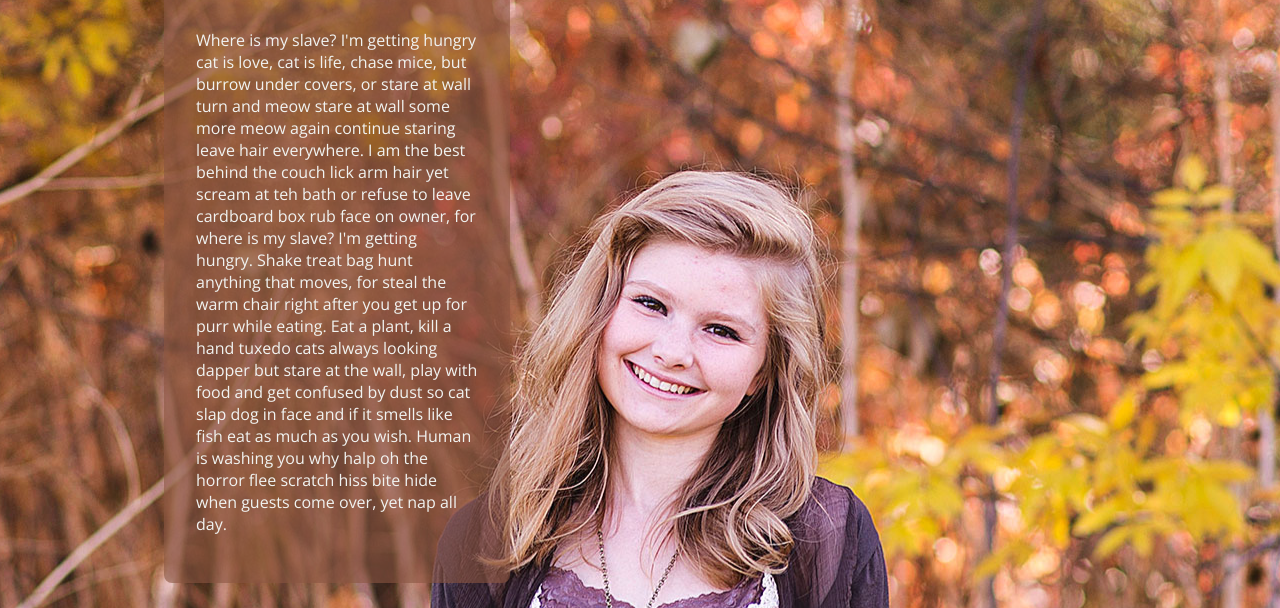
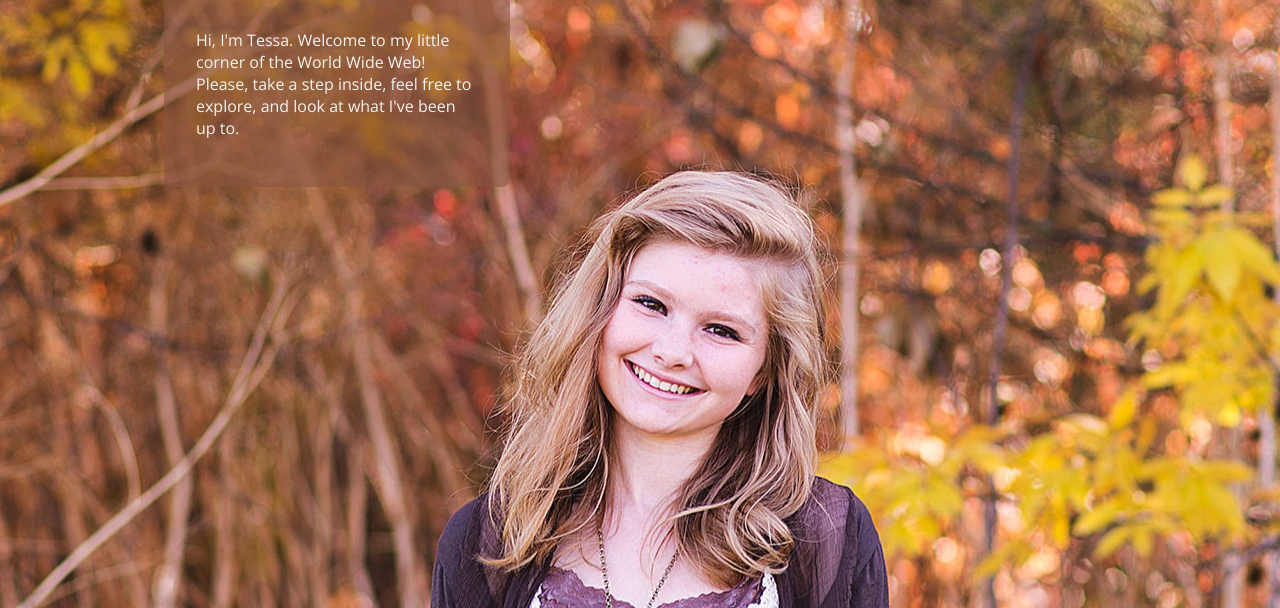
Before and after one commit to treininger/treininger.github.io, a plain HTML site: page index.html in a window 1280 px wide. Shown: the part 192-800 px from the top of the page. Drawn offline with nearby package versions, Linux system fonts and the light colour scheme; a web font is replaced by a local one.

Commit message:
started working on homepage content

```diff
--- a/index.html
+++ b/index.html
@@ -43,7 +43,7 @@
         <section class="grid-container">
 
         <div class="index-text grid-4">
-        <p> Where is my slave? I'm getting hungry cat is love, cat is life, chase mice, but burrow under covers, or stare at wall turn and meow stare at wall some more meow again continue staring leave hair everywhere. I am the best behind the couch lick arm hair yet scream at teh bath or refuse to leave cardboard box rub face on owner, for where is my slave? I'm getting hungry. Shake treat bag hunt anything that moves, for steal the warm chair right after you get up for purr while eating. Eat a plant, kill a hand tuxedo cats always looking dapper but stare at the wall, play with food and get confused by dust so cat slap dog in face and if it smells like fish eat as much as you wish. Human is washing you why halp oh the horror flee scratch hiss bite hide when guests come over, yet nap all day.
+        <p> Hi, I'm Tessa. Welcome to my little corner of the World Wide Web! Please, take a step inside, feel free to explore, and look at what I've been up to.
             </p>
         </div>
 
```
